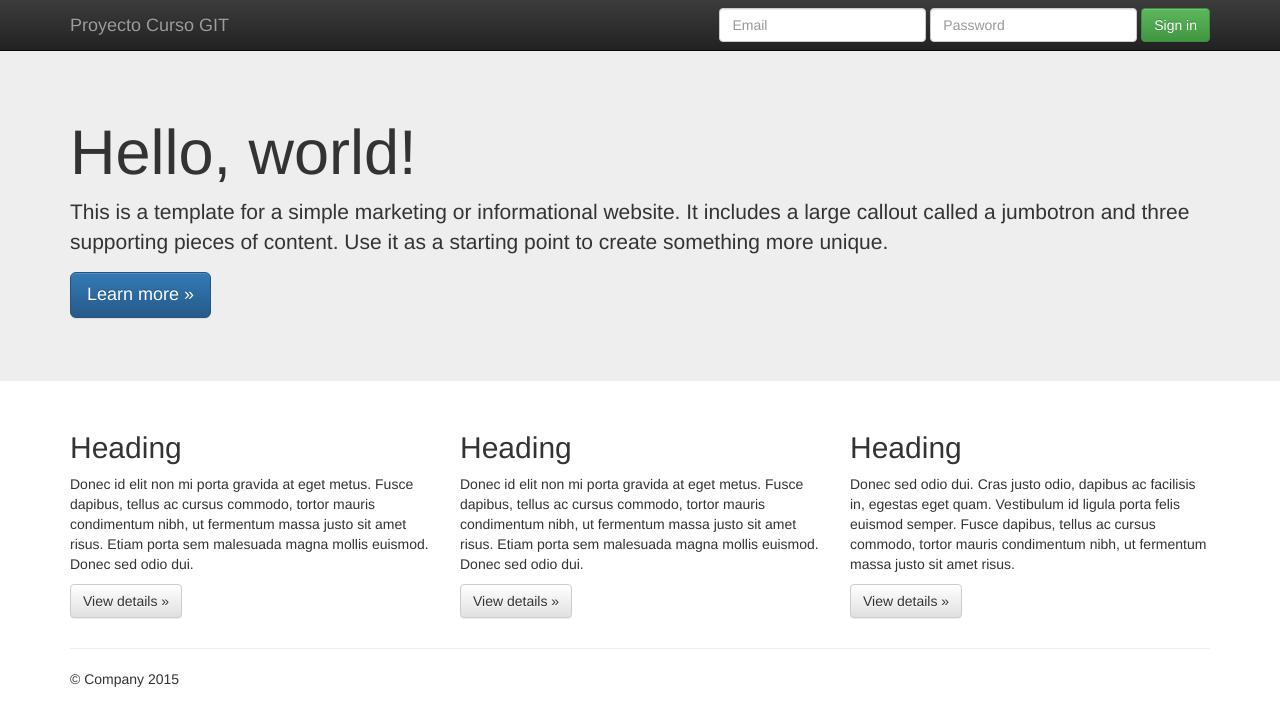
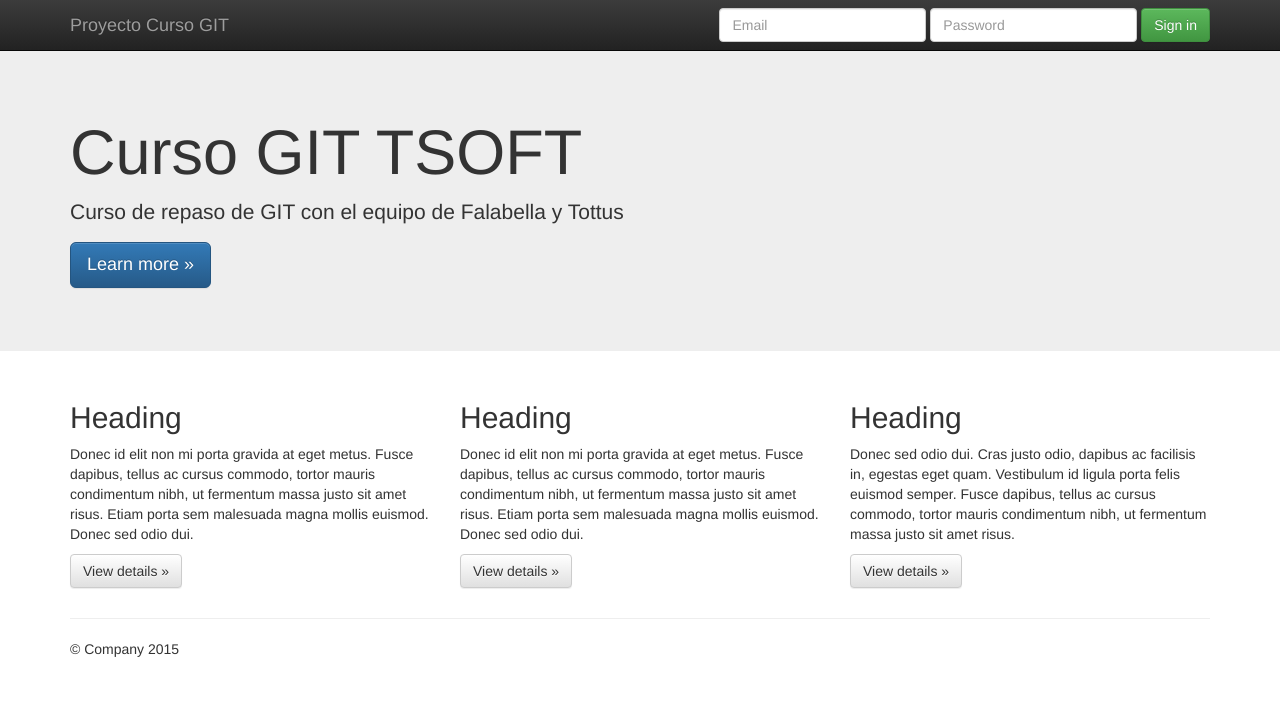
Before and after one commit to xumingo25/RepasoCursoGIT, a plain HTML site: page index.html in a window 1280 px wide. Drawn offline with nearby package versions, Linux system fonts and the light colour scheme.

Commit message:
Se registra cambio nro 9

```diff
--- a/index.html
+++ b/index.html
@@ -55,8 +55,8 @@
     <!-- Main jumbotron for a primary marketing message or call to action -->
     <div class="jumbotron">
       <div class="container">
-        <h1>Hello, world!</h1>
-        <p>This is a template for a simple marketing or informational website. It includes a large callout called a jumbotron and three supporting pieces of content. Use it as a starting point to create something more unique.</p>
+        <h1>Curso GIT TSOFT</h1>
+        <p>Curso de repaso de GIT con el equipo de Falabella y Tottus</p>
         <p><a class="btn btn-primary btn-lg" href="#" role="button">Learn more &raquo;</a></p>
       </div>
     </div>
```
